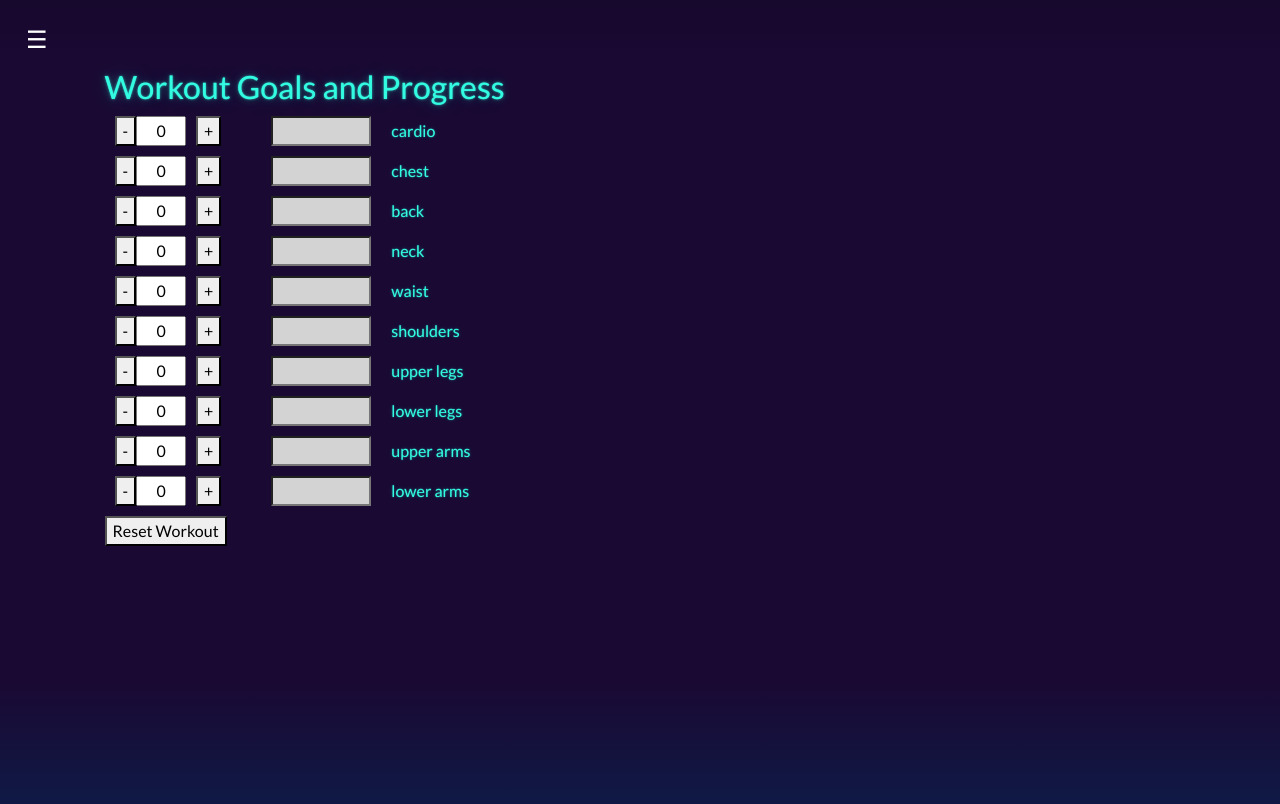
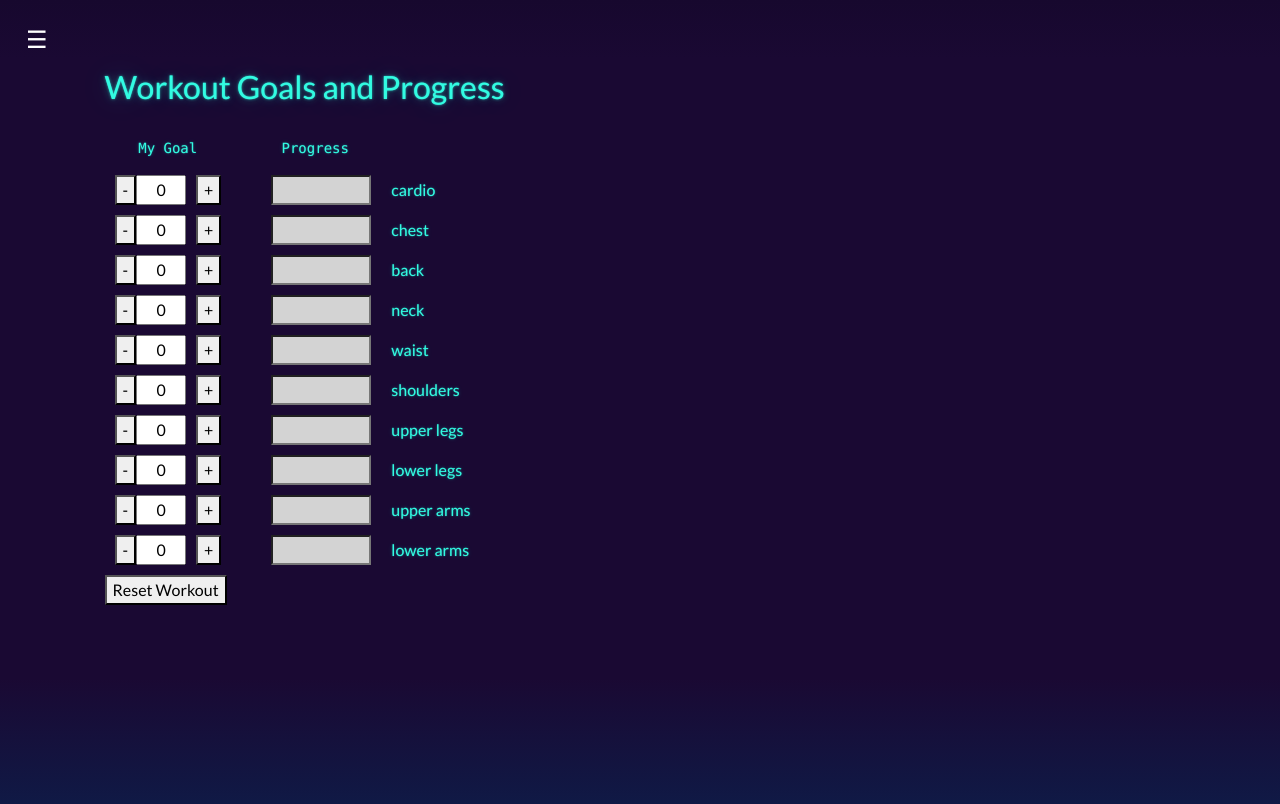
Before and after one commit to burekichevapi/fitness-app, a React (Create React App) app in the folder fitness-app/: page /goals-progress in a window 1280 px wide. Shown: the top 804 px of the page. Built offline with nearby package versions, Linux system fonts and the light colour scheme; grey boxes are pictures that could not be loaded.

Commit message:
More css cleanups.

```diff
--- a/fitness-app/src/pages/find-progress.jsx
+++ b/fitness-app/src/pages/find-progress.jsx
@@ -74,14 +74,32 @@ const BodyPartCounter = () => {
   }, [workoutLogs]);
 
   return (
-    <div className="container mt-5">
+    <div>
+      <style>
+        {`
+          @media (max-width: 710px) {
+            .hide-on-small {
+              display: none;
+            }
+          }
+        `}
+      </style>
+      <div className="container mt-5 hide-on-small" style={{ minWidth: "710px" }}>
         <div style={{ padding: "20px" }}>
           <h2>Workout Goals and Progress</h2>
+          <br></br>
+          <pre>    My Goal          Progress</pre>
+          <div className="goalAndProgress">
             {bodyParts.map((part) => (
               <div
                 key={part}
-            style={{ display: "flex", alignItems: "center", margin: "10px" }}
+                style={{
+                  display: "flex",
+                  alignItems: "center",
+                  margin: "10px",
+                }}
               >
+                <div className="goalChange">
                   <button onClick={() => decrementCount(part)}>-</button>
                   <input
                     type="text"
@@ -94,11 +112,14 @@ const BodyPartCounter = () => {
                     }}
                   />
                   <button onClick={() => incrementCount(part)}>+</button>
+                </div>
+                <div className="myProgress">
                   <input
                     type="text"
                     value={
                       counts[part] === 0 &&
-                (workoutLogs[part] === 0 || workoutLogs[part] === undefined)
+                      (workoutLogs[part] === 0 ||
+                        workoutLogs[part] === undefined)
                         ? ""
                         : `${workoutLogs[part] || 0} / ${counts[part]}`
                     }
@@ -110,7 +131,8 @@ const BodyPartCounter = () => {
                       marginRight: "10px",
                       backgroundColor:
                         counts[part] === 0 &&
-                  (workoutLogs[part] === 0 || workoutLogs[part] === undefined)
+                        (workoutLogs[part] === 0 ||
+                          workoutLogs[part] === undefined)
                           ? "lightgray"
                           : counts[part] <= workoutLogs[part]
                           ? "lightgreen"
@@ -119,10 +141,13 @@ const BodyPartCounter = () => {
                   />
                   <span style={{ marginLeft: "10px" }}>{part}</span>
                 </div>
+              </div>
             ))}
+          </div>
           <button onClick={resetCounts} style={{ marginBottom: "20px" }}>
             Reset Workout
           </button>
+        </div>
       </div>
     </div>
   );
```
Lines whose indentation alone changed are shown as unchanged.
